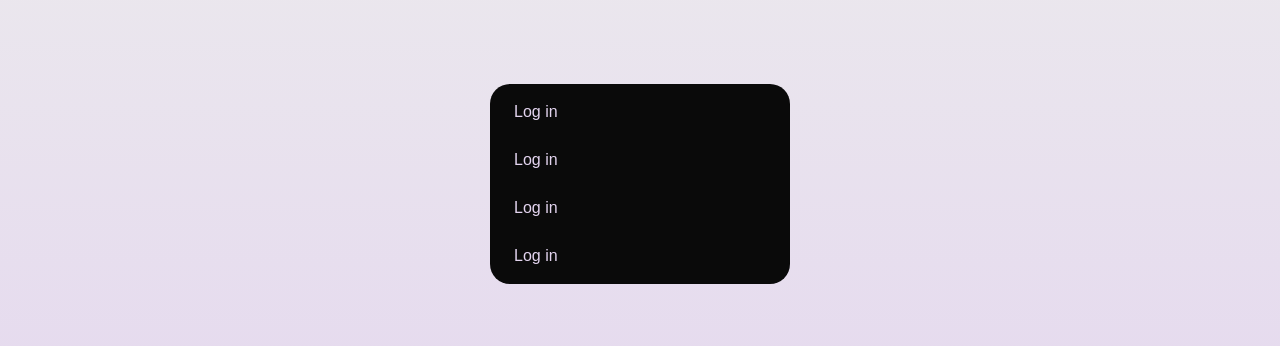
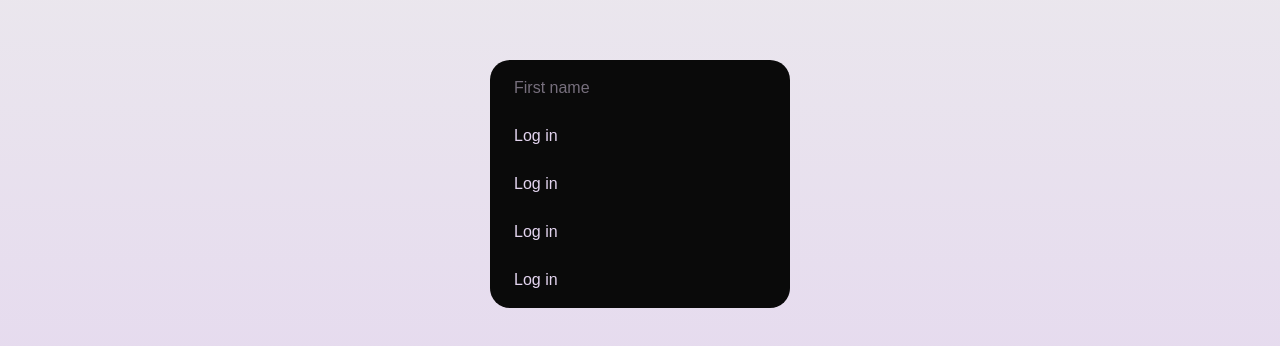
Before and after one commit to LoreGracia/Ft_trascendence, a Next.js app in the folder srcs/: page /login in a window 1280 px wide. Shown: the part 216-562 px from the top of the page. Built offline with nearby package versions, Linux system fonts and the light colour scheme.

Commit message:
Build: #80 #83
new text input to star login page style

```diff
--- a/srcs/app/globals.css
+++ b/srcs/app/globals.css
@@ -1,6 +1,7 @@
 @import "tailwindcss";
 @import "../components/button/Button.css";
-@import "../components/button/Box.css";
+@import "../components/Box.css";
+/* @import "../components/Input/Input.css"; */
 
 :root {
   --white: #ededed;
--- a/srcs/app/login/(overview)/page.tsx
+++ b/srcs/app/login/(overview)/page.tsx
@@ -1,9 +1,14 @@
+import TextInput from "@/components/Input/Input";
 
 export default function LogIn() {
   return (
 	<main className="container">
-	<section className="box box--primary"
-	>
+	<section className="box box--primary">
+    <TextInput
+      type="text"
+      name="firstName"
+      placeholder="First name"
+    />
 	  <h2>Log in</h2>
 	  <h2>Log in</h2>
 	  <h2>Log in</h2>
--- /dev/null
+++ b/srcs/components/Input/Input.css
@@ -0,0 +1,14 @@
+.input {
+  width: 100%;
+  padding: 1rem 1rem;
+  border: 1px solid var(--light);
+  border-radius: 8px;
+  font-size: 1rem;
+}
+
+.input:focus {
+  outline: none;
+  border-color: var(--dark);
+  box-shadow: 0 0 0 3px rgba(37, 99, 235, 0.2);
+}
+/* border rounded-md px-3 py-2 w-full */
--- /dev/null
+++ b/srcs/components/Input/Input.tsx
@@ -0,0 +1,13 @@
+// components/TextInput.tsx
+import { InputHTMLAttributes } from "react";
+
+type TextInputProps = InputHTMLAttributes<HTMLInputElement>;
+
+export default function TextInput(props: TextInputProps) {
+  return (
+    <input
+      {...props}
+      className={`input ${props.className ?? ""}`}
+    />
+  );
+}
```
Also changed, not shown: srcs/components/Box.css (renamed from srcs/components/button/Box.css).
